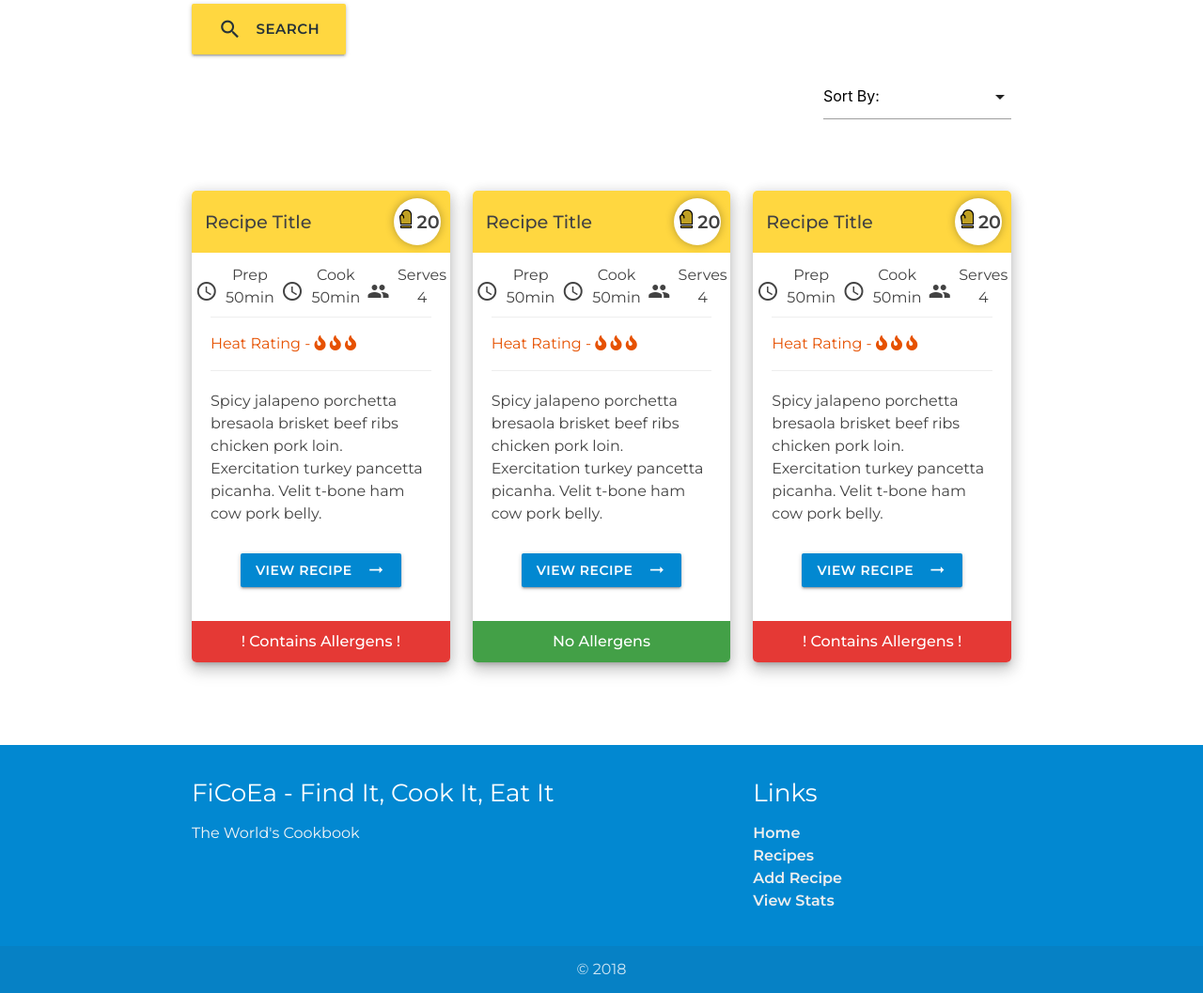
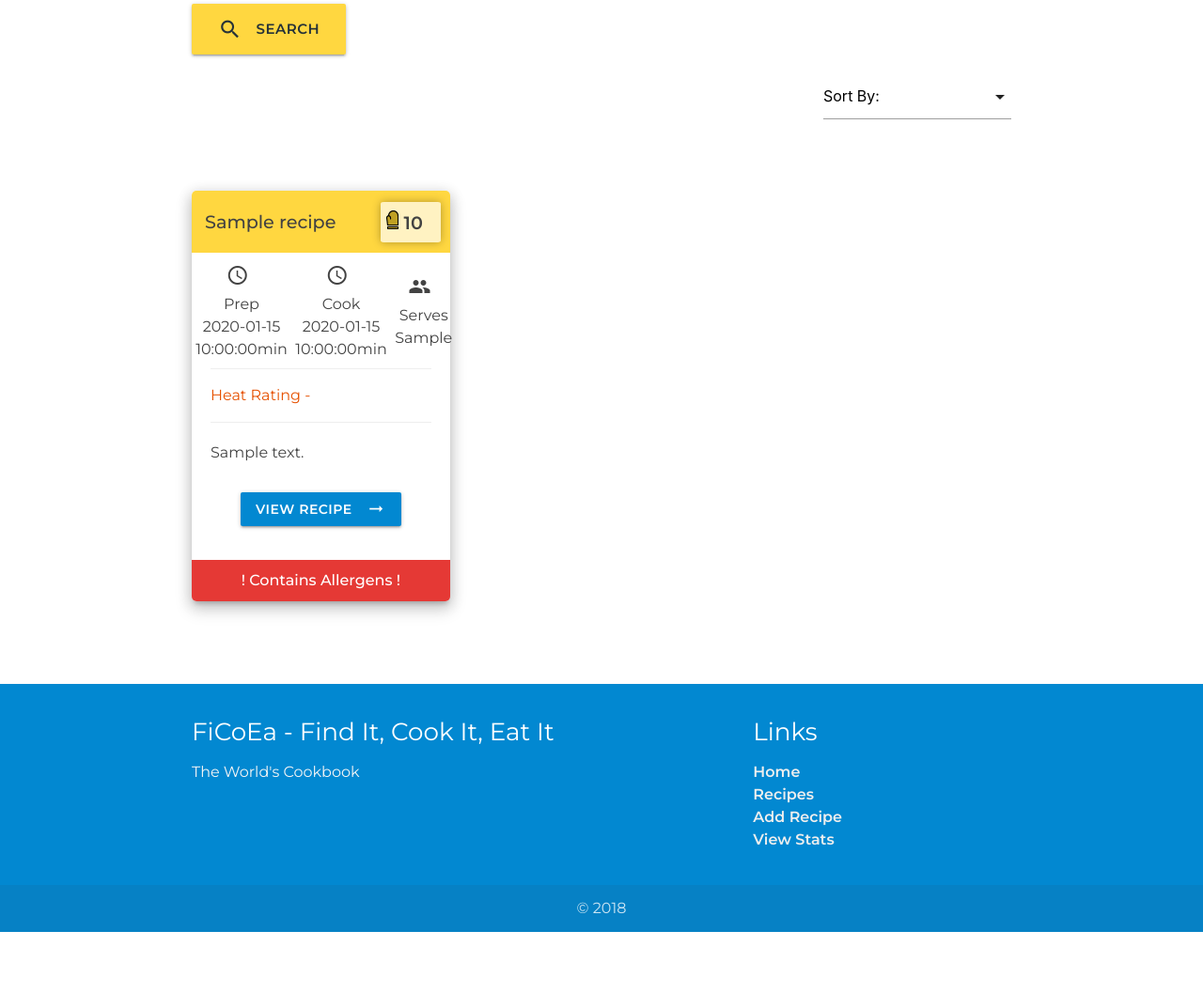
Before and after one commit to Code-Institute-Submissions/milestone4, a Flask app: page /recipes in a window 1280 px wide. Shown: the part 500-1557 px from the top of the page at 94% size. After the commit the page ends 1492 px from the top, so only its background shows below. Run offline with Flask 2, Linux system fonts and the light colour scheme; a database or web service that is not in the repository returns one stand-in record (values such as "Sample title"); some libraries are stand-ins or nearby versions.

Commit message:
Added template tags and logic to results.html. Fixed oven mitt score on card

```diff
--- a/cookbook/app.py
+++ b/cookbook/app.py
@@ -8,13 +8,22 @@
 app.config["MONGO_DBNAME"] = db_config.database_name
 app.config["MONGO_URI"] = db_config.database_uri
 
+mongo = PyMongo(app)
+
+
+# The homepage will render home.html template
+# I decided to show the top three recipes by oven mitt score
+# This lets the user, not only see the top three recipes, but also familiarises
+# them with how the recipe cards are laid out.
 @app.route('/')
 def home():
-  return render_template('home.html')
+  recipes = mongo.db.recipes.find()
+  return render_template('home.html', recipes=recipes)
 
 @app.route('/recipes')
 def recipes():
-  return render_template('recipes/results.html')
+  recipes = mongo.db.recipes.find()
+  return render_template('recipes/results.html', recipes=recipes)
 
 @app.route('/recipes/entry')
 def view_recipe():
--- a/cookbook/static/css/styles.css
+++ b/cookbook/static/css/styles.css
@@ -202,14 +202,14 @@
 
   .box .mitt {
     position: absolute;
-    top: 8px;
+    top: 12px;
     right: 10px;
-    height: 50px;
-    width: 50px;
-    border-radius: 50%;
-    padding-top: 12px;
+    height: 43px;
+    width: 64px;
+    border-radius: 5%;
+    padding-top: 9px;
     padding-left: 6px;
-    background-color: #fff;
+    background-color: rgba(255,255,255,0.68);
     box-shadow: 0px 0px 10px rgba(0, 0, 0, 0.3);
   }
 
--- a/cookbook/templates/recipes/results.html
+++ b/cookbook/templates/recipes/results.html
@@ -29,86 +29,84 @@
     <br>
 
     <div class="row">
+      {% for recipe in recipes %}
       <div class="col s12 m6 l4">
         <div class="box z-depth-3">
 
           <div class="title valign-wrapper amber accent-2">
-            <h4>Recipe Title<span class="mitt"><i><img src="{{ url_for('static', filename='img/mitt-g.png') }}"></i> 20</span></h4>
+            <h4>{{ recipe.recipe_title }}<span class="mitt"><i><img src="{{ url_for('static', filename='img/mitt-g.png') }}"></i> {{ recipe.oven_mitt_score }}</span></h4>
           </div>
 
           <div class="info valign-wrapper center-align">
-            <span><i class="material-icons icon">schedule</i>&nbsp;&nbsp;<span class="info-text">Prep<br>50min</span></span>
-            <span><i class="material-icons icon">schedule</i>&nbsp;&nbsp;<span class="info-text">Cook<br>50min</span></span>
-            <span><i class="material-icons icon">people</i>&nbsp;&nbsp;<span class="info-text">Serves<br>4</span></span>
+            <span><i class="material-icons icon">schedule</i>&nbsp;&nbsp;<span class="info-text">Prep<br>{{ recipe.prep_time }}min</span></span>
+            <span><i class="material-icons icon">schedule</i>&nbsp;&nbsp;<span class="info-text">Cook<br>{{ recipe.cook_time }}min</span></span>
+            <span><i class="material-icons icon">people</i>&nbsp;&nbsp;<span class="info-text">Serves<br>{{ recipe.recipe_serves }}</span></span>
           </div>
 
           <div class="description">
             <hr>
-            <p class="heat orange-text text-darken-4">Heat Rating - <span class="flame"><i class="fas fa-fire"></i> <i class="fas fa-fire"></i> <i class="fas fa-fire"></i></span></p>
+            <p class="heat orange-text text-darken-4">Heat Rating -
+              <!-- This will display the heat rating as flame icons. I used a conditional if statement to determine how it would show -->
+              <!-- As there are only five different states I went with this method. If there were hundreds for example, I would have to come up with another way of doing the same thing.  -->
+              <!-- I would probably use a loop that takes the number and outputs that many red flames -->
+              {% if recipe.heat_rating == "1" %}
+              <span class="flame">
+              <i class="fas fa-fire"></i>
+              <i class="fas fa-fire grey-text"></i>
+              <i class="fas fa-fire grey-text"></i>
+              <i class="fas fa-fire grey-text"></i>
+              <i class="fas fa-fire grey-text"></i>
+            </span> {% elif recipe.heat_rating == "2" %}
+              <span class="flame">
+              <i class="fas fa-fire"></i>
+              <i class="fas fa-fire"></i>
+              <i class="fas fa-fire grey-text"></i>
+              <i class="fas fa-fire grey-text"></i>
+              <i class="fas fa-fire grey-text"></i>
+            </span> {% elif recipe.heat_rating == "3" %}
+              <span class="flame">
+              <i class="fas fa-fire"></i>
+              <i class="fas fa-fire"></i>
+              <i class="fas fa-fire"></i>
+              <i class="fas fa-fire grey-text"></i>
+              <i class="fas fa-fire grey-text"></i>
+            </span> {% elif recipe.heat_rating == "4" %}
+              <span class="flame">
+              <i class="fas fa-fire"></i>
+              <i class="fas fa-fire"></i>
+              <i class="fas fa-fire"></i>
+              <i class="fas fa-fire"></i>
+              <i class="fas fa-fire grey-text"></i>
+            </span> {% elif recipe.heat_rating == "5" %}
+              <span class="flame">
+              <i class="fas fa-fire"></i>
+              <i class="fas fa-fire"></i>
+              <i class="fas fa-fire"></i>
+              <i class="fas fa-fire"></i>
+              <i class="fas fa-fire"></i>
+            </span> {% endif %}
+            </p>
             <hr>
-            <p class="desc-body">Spicy jalapeno porchetta bresaola brisket beef ribs chicken pork loin. Exercitation turkey pancetta picanha. Velit t-bone ham cow pork belly.</p>
-            <a class="btn waves-effect light-blue darken-2 white-text">View Recipe <i class="material-icons right">arrow_right_alt</i></a>
+            <!-- For a better user experience I have truncated the description to 200 characters, -->
+            <!--this give the user a good understanding of what the recipe involves without making the recipe cards text heavy -->
+            <p class="desc-body">{{ recipe.recipe_description | truncate(200) }}</p>
+            <a href="{{ url_for('view_recipe') }}" class="btn waves-effect light-blue darken-2 white-text">View Recipe <i class="material-icons right">arrow_right_alt</i></a>
           </div>
 
           <div class="bottom">
+            <!-- This is a great first indicator to the user wether the recipe will contain allergens or not. -->
+            <!-- They can now go into the recipe knowing to look out for a potential hazard -->
+            {% if recipe.main_allergens or recipe.other_allergens %}
             <p class="allergen center-align red darken-1 white-text">! Contains Allergens !</p>
+            {% else %}
+            <p class="allergen center-align green darken-1 white-text">No Allergens</p>
+            {% endif %}
           </div>
         </div>
       </div>
+      {% endfor %}
 
-      <div class="col s12 m6 l4">
-        <div class="box z-depth-3">
 
-          <div class="title valign-wrapper amber accent-2">
-            <h4>Recipe Title<span class="mitt"><i><img src="{{ url_for('static', filename='img/mitt-g.png') }}"></i> 20</span></h4>
-          </div>
-
-          <div class="info valign-wrapper center-align">
-            <span><i class="material-icons icon">schedule</i>&nbsp;&nbsp;<span class="info-text">Prep<br>50min</span></span>
-            <span><i class="material-icons icon">schedule</i>&nbsp;&nbsp;<span class="info-text">Cook<br>50min</span></span>
-            <span><i class="material-icons icon">people</i>&nbsp;&nbsp;<span class="info-text">Serves<br>4</span></span>
-          </div>
-
-          <div class="description">
-            <hr>
-            <p class="heat orange-text text-darken-4">Heat Rating - <span class="flame"><i class="fas fa-fire"></i> <i class="fas fa-fire"></i> <i class="fas fa-fire"></i></span></p>
-            <hr>
-            <p class="desc-body">Spicy jalapeno porchetta bresaola brisket beef ribs chicken pork loin. Exercitation turkey pancetta picanha. Velit t-bone ham cow pork belly.</p>
-            <a class="btn waves-effect light-blue darken-2 white-text">View Recipe <i class="material-icons right">arrow_right_alt</i></a>
-          </div>
-
-          <div class="bottom">
-            <p class="allergen center-align green darken-1 white-text">No Allergens</p>
-          </div>
-        </div>
-      </div>
-
-      <div class="col s12 m6 l4">
-        <div class="box z-depth-3">
-
-          <div class="title valign-wrapper amber accent-2">
-            <h4>Recipe Title<span class="mitt"><i><img src="{{ url_for('static', filename='img/mitt-g.png') }}"></i> 20</span></h4>
-          </div>
-
-          <div class="info valign-wrapper center-align">
-            <span><i class="material-icons icon">schedule</i>&nbsp;&nbsp;<span class="info-text">Prep<br>50min</span></span>
-            <span><i class="material-icons icon">schedule</i>&nbsp;&nbsp;<span class="info-text">Cook<br>50min</span></span>
-            <span><i class="material-icons icon">people</i>&nbsp;&nbsp;<span class="info-text">Serves<br>4</span></span>
-          </div>
-
-          <div class="description">
-            <hr>
-            <p class="heat orange-text text-darken-4">Heat Rating - <span class="flame"><i class="fas fa-fire"></i> <i class="fas fa-fire"></i> <i class="fas fa-fire"></i></span></p>
-            <hr>
-            <p class="desc-body">Spicy jalapeno porchetta bresaola brisket beef ribs chicken pork loin. Exercitation turkey pancetta picanha. Velit t-bone ham cow pork belly.</p>
-            <a class="btn waves-effect light-blue darken-2 white-text">View Recipe <i class="material-icons right">arrow_right_alt</i></a>
-          </div>
-
-          <div class="bottom">
-            <p class="allergen center-align red darken-1 white-text">! Contains Allergens !</p>
-          </div>
-        </div>
-      </div>
     </div>
   </div>
 </section>
```
